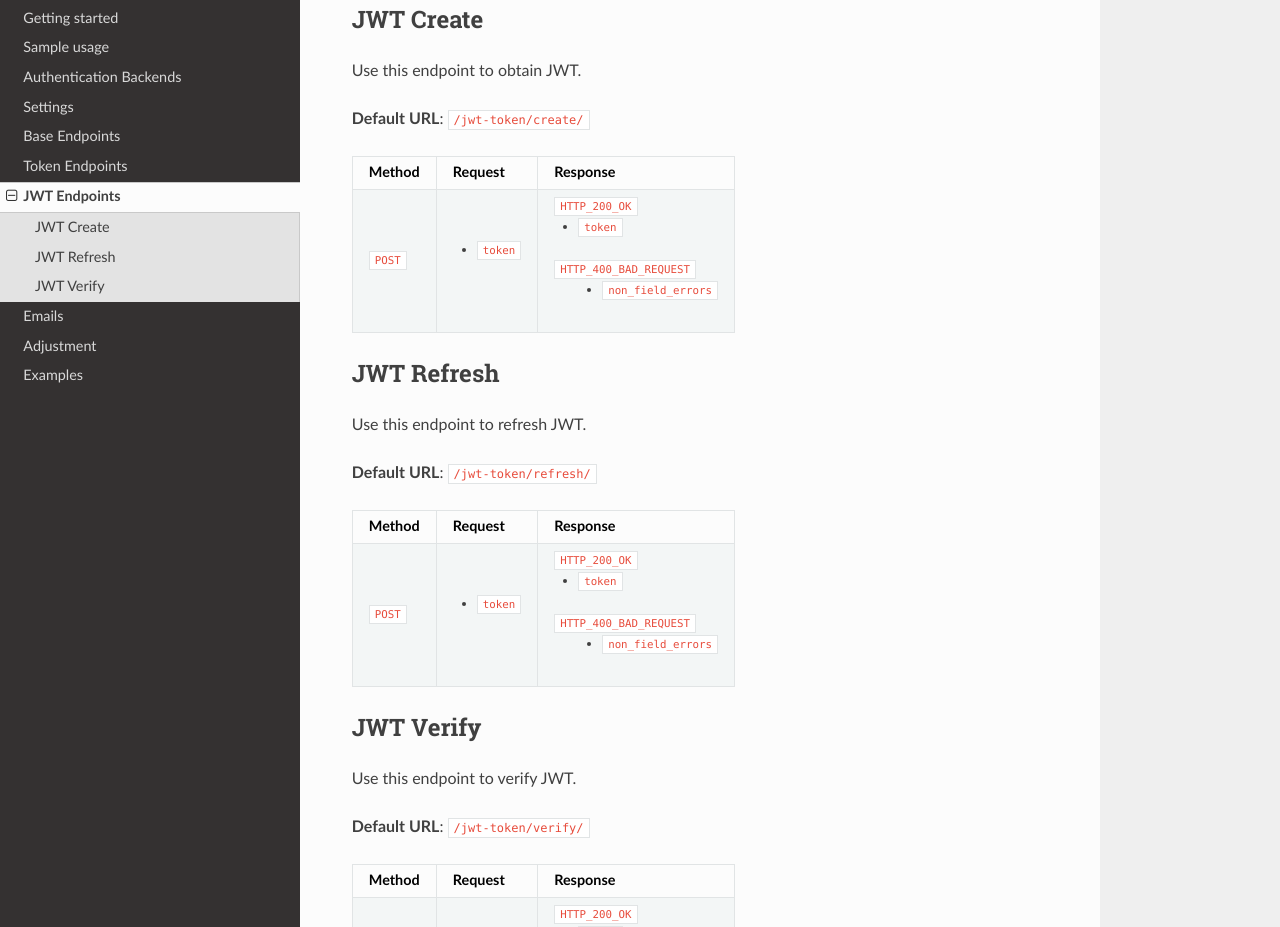
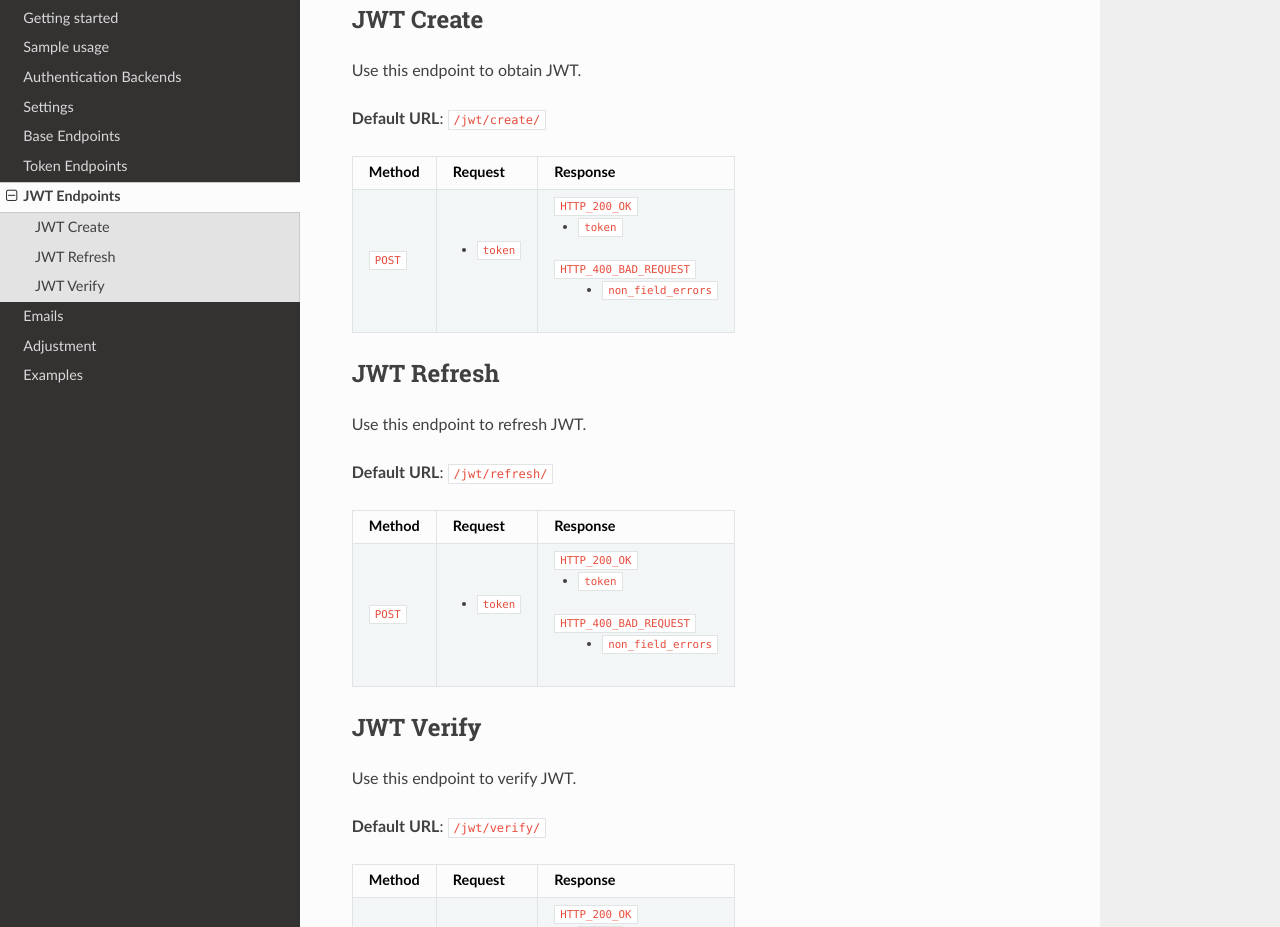
Before and after one commit to sunscrapers/djoser, a Sphinx documentation site: the page built from docs/source/jwt_endpoints.rst, in a window 1280 px wide and 1387 px high. Shown: the part 157-1084 px from the top of the window. Built offline with Sphinx 7.4.7 and the Read the Docs theme 2.0.0, drawn with Linux system fonts in a browser that asks for light colours.

Commit message:
Fix JWT URLs in documentation

```diff
--- a/docs/source/jwt_endpoints.rst
+++ b/docs/source/jwt_endpoints.rst
@@ -6,7 +6,7 @@ JWT Create
 
 Use this endpoint to obtain JWT.
 
-**Default URL**: ``/jwt-token/create/``
+**Default URL**: ``/jwt/create/``
 
 +----------+---------------------------------+----------------------------------+
 | Method   |           Request               |           Response               |
@@ -25,7 +25,7 @@ JWT Refresh
 
 Use this endpoint to refresh JWT.
 
-**Default URL**: ``/jwt-token/refresh/``
+**Default URL**: ``/jwt/refresh/``
 
 +----------+---------------------------------+----------------------------------+
 | Method   |           Request               |           Response               |
@@ -44,7 +44,7 @@ JWT Verify
 
 Use this endpoint to verify JWT.
 
-**Default URL**: ``/jwt-token/verify/``
+**Default URL**: ``/jwt/verify/``
 
 +----------+---------------------------------+----------------------------------+
 | Method   |           Request               |           Response               |
```
